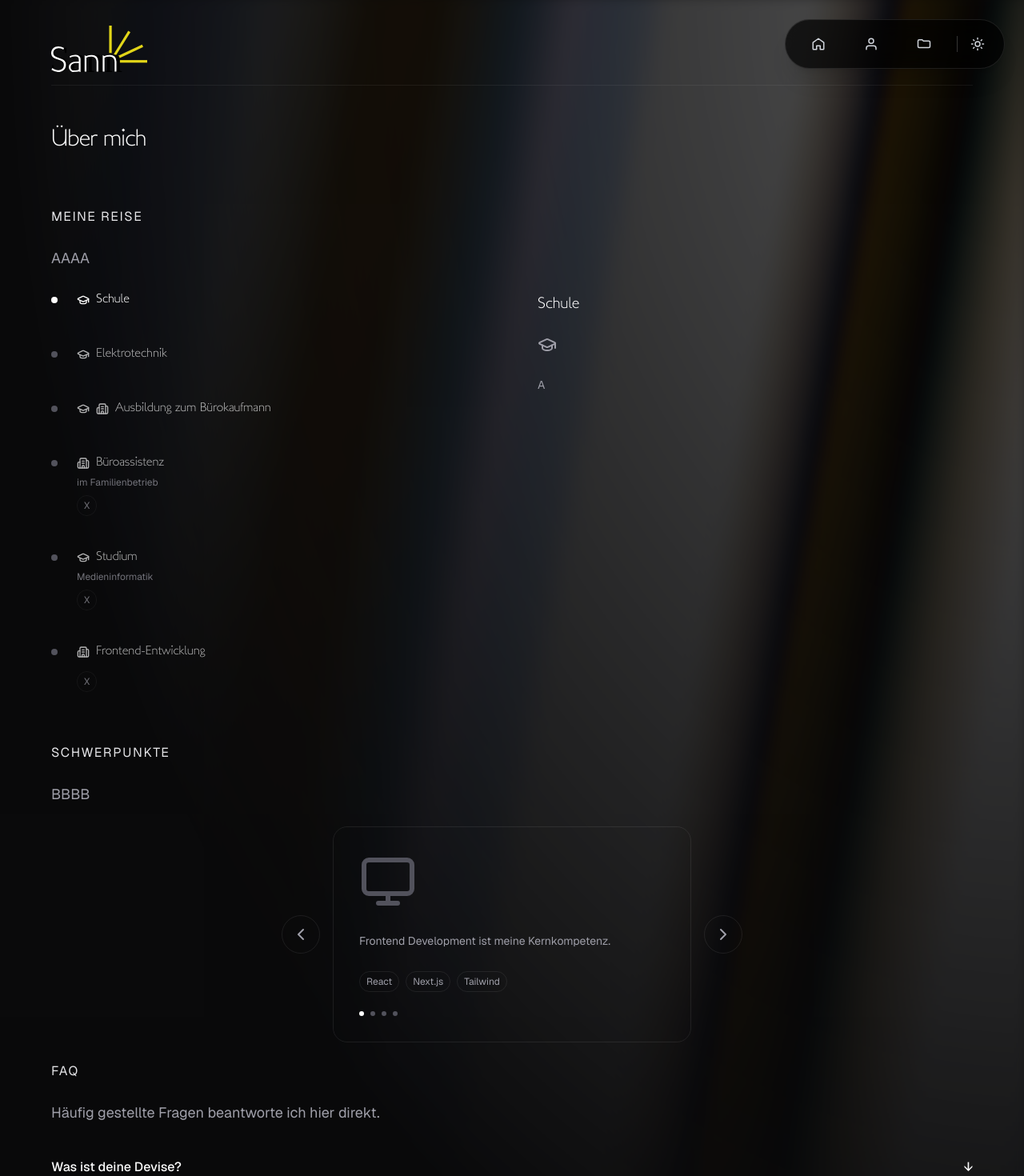
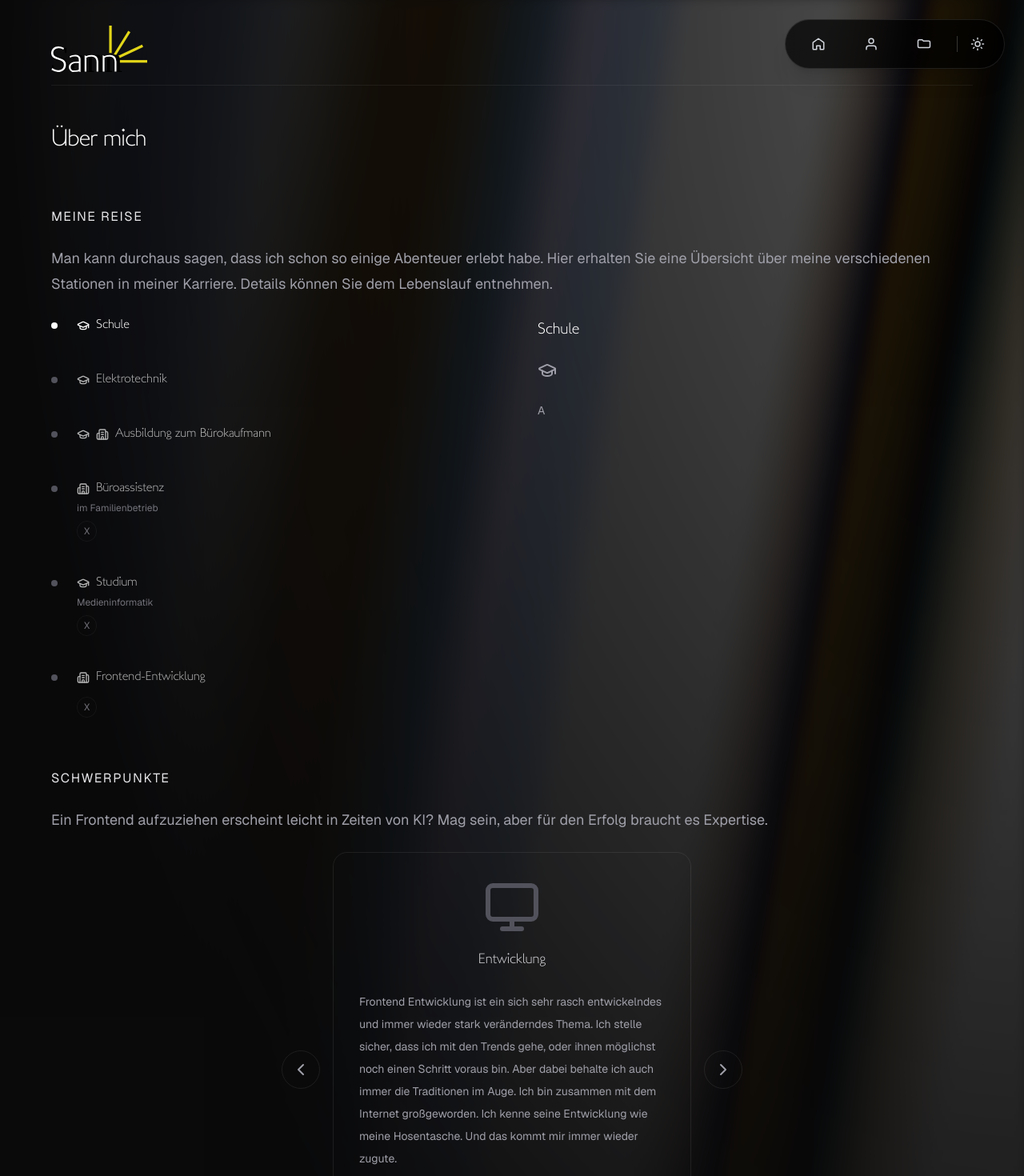
Before and after one commit to crpgproductions/sann-showcase, a Next.js app: page /about in a window 1280 px wide. Shown: the top 1470 px of the page at 80% size. Built offline with nearby package versions, Linux system fonts and the light colour scheme; a web font is replaced by a local one.

Commit message:
feat: add title to slideshow | chore: fill about page with more content

```diff
--- a/app/about/page.tsx
+++ b/app/about/page.tsx
@@ -57,17 +57,18 @@ export default function About() {
       title: "Was ist deine Devise?",
       content: <>
         <p>&quot;Reden ist Silber, <span className="line-through">schweigen</span> zeigen ist Gold.&quot;</p>
-        <p>So, oder ähnlich. Ich denke, die beste Möglichkeit etwas zu beweisen ist einfach zu zeigen was man kann.</p>
+        <p className="mt-4">So, oder ähnlich. Ich denke, die beste Möglichkeit etwas zu beweisen ist einfach zu zeigen was man kann.</p>
       </>
     },
     {
       title: "Was sind deine Spezialgebiete?",
       content: <>
-        <p>Dies hier ist mein Spezialgebiet. Frontend. Dazu gehören <span className="font-semibold">Planung, technischer Aufbau, Testing, Wartung</span>.</p>
-        <p className="mt-4">Quality Assurance. <span className="font-semibold">Unit Tests, Integration Tests, etc.</span></p>
-        <p className="mt-4">Doch ein Datenbanktechnik, Backend, Design</p>
-        <p className="mt-4">Psychologie</p>
-        <p className="mt-4">Handicap = Vorteil (eigene Umstände)</p>
+        <p>Dies hier ist mein Spezialgebiet. Frontend. Dazu gehören <span className="font-semibold">Planung, technischer Aufbau, Testing, Wartung</span>, aber noch vieles mehr. Siehe Slideshow oben.</p>
+        <p className="mt-4">Ich habe auch ein breites Know-How im Bereich Quality Assurance und war eine Zeit lang als
+          QA-Manager aktiv.</p>
+        <p className="mt-4">Datenbanktechnik und Arbeiten am Backend sind etwas, das trotz Schwerpunkt auf das Frontend immer wieder dazugehören. Einer Karriere als Fullstack-Entwickler bin ich nicht abgeneigt.</p>
+        <p className="mt-4">Was ich aber noch highlighten möchte ist das Thema <span className="font-semibold">Psychologie</span>. Ich bekomme oft gesagt, dass ich ein umfassendes Wissen über das menschliche
+        Verhalten und Denkprozesse hätte. Und das bestätigt sich auch.</p>
       </>
     },
     {
@@ -79,7 +80,7 @@ export default function About() {
     {
       title: "Wo siehst du dich in der Zukunft?",
       content: <>
-        <p className="mt-4">Das kann natürlich nur die Zeit selbst zeigen. Im Großen und Ganzen fühle ich mich in dieser Sparte aber sehr gut aufgehoben. Ich werde mich hier auf jeden Fall noch vertiefen, und
+        <p>Das kann natürlich nur die Zeit selbst zeigen. Im Großen und Ganzen fühle ich mich in dieser Sparte aber sehr gut aufgehoben. Ich werde mich hier auf jeden Fall noch vertiefen, und
           definitiv noch in den Bereichen Design, Full Stack, und KI weiter eintauchen, sowie moderne Webstandards an sich.
         </p>
       </>
@@ -87,7 +88,7 @@ export default function About() {
     {
       title: "Wie stehst du KI gegenüber?",
       content: <>
-        <p className="mt-4">Im Großen und Ganzen sehr positiv. Aber sie sollte ein Werkzeug sein, das unterstützt und assistiert, nicht generiert.
+        <p>Im Großen und Ganzen sehr positiv. Aber sie sollte ein Werkzeug sein, das unterstützt und assistiert, nicht generiert.
           Meine Arbeitsweise hat sich seit dem Aufkommen von KI sehr geändert. Ich bin deutlich effizienter geworden, sowohl was Planung, Programmierung und Überprüfung angeht, aber auch KI selbst.</p>
         <p className="mt-4">Der Job des Frontend-Entwicklers bleibt unerlässlich. Trotz KI braucht es immer noch eine Person, die versteht, wie das Web und die Technologien dahinter funktionieren - und natürlich
           auch, wie man KI selbst möglichst effizient einsetzt. Nur so lassen sich Projekte robust und vernünftig aufbaut.
@@ -104,25 +105,34 @@ export default function About() {
 
   const focal = [
     {
+      title: "Entwicklung",
       iconName: "Monitor",
-      text: "Frontend Development ist meine Kernkompetenz.",
-      tags: ["React", "Next.js", "Tailwind"],
+      text: `Frontend Entwicklung ist ein sich sehr rasch entwickelndes und immer wieder stark veränderndes Thema. Ich stelle sicher, dass ich mit den Trends gehe, oder ihnen möglichst noch einen
+      Schritt voraus bin. Aber dabei behalte ich auch immer die Traditionen im Auge. Ich bin zusammen mit dem Internet großgeworden. Ich kenne seine Entwicklung wie meine Hosentasche. Und das kommt mir
+      immer wieder zugute.`,
+      tags: ["Web-Frameworks", "Softwarearchitektur", "Best Practices", "KI richtig nutzen"],
     },
     {
+      title: "Testing",
       iconName: "FlaskConical",
-      text: "Testing ist kein Afterthought.",
-      tags: ["Vitest", "Playwright"],
+      text: `Testing ist weit mehr als nur sicherzustellen, dass der Code läuft. Sicherheit, Geschwindigkeit, prüfen des Designs sowie der stetige Kontrolle aller gegebenen Anforderungen
+      in beliebiger Version gehören dazu.`,
+      tags: ["Sauberer Code", "Sicherheit", "Performance", "Accessibility"],
     },
     {
-      iconName: "Brain",
-      text: "Psychologie fließt in jede UX-Entscheidung ein.",
-      tags: ["UX", "Cognitive Load"],
+      title: "Planung",
+      iconName: "Gauge",
+      text: `Von der ersten Idee, bis zur Wartung und später potentiellen Überarbeitung. Ich baue Frontends so, dass sie robust sind und den aktuellen Anforderungen entsprechen, aber
+      auch so dynamisch, dass sie sich jederzeit leicht wieder überarbeiten lassen.`,
+      tags: ["End-to-End-Organisation", "Aufwandskalkulation"],
     },
     {
-      iconName: "Gauge",
-      text: "Performance ist ein Feature.",
-      tags: ["Core Web Vitals", "Lighthouse"],
-    },
+      title: "Psychologie & Design",
+      iconName: "Brain",
+      text: `Ich erkunde gerne die menschliche Natur und verstehe gut, was ein Nutzer erwartet. Ich weiß auch, wie unterschiedlich und manchmal auch ungeduldig Nutzer sein können. Das sehe
+      ich als eine Herausforderung, die ich immer wieder gerne annehme.`,
+      tags: ["UX", "Cognitive Load", "Erwartungshaltungen", "Impressionen"],
+    }
   ];
 
   return (
@@ -130,10 +140,11 @@ export default function About() {
 
       <Headline title={"Über mich"}  />
 
-      <SectionBlock title={"Meine Reise"} children={<>AAAA</>} className="mt-16 "/>
+      <SectionBlock title={"Meine Reise"} children={<>Man kann durchaus sagen, dass ich schon so einige Abenteuer erlebt habe. Hier erhalten Sie eine Übersicht über meine verschiedenen Stationen
+        in meiner Karriere. Details können Sie dem Lebenslauf entnehmen.</>} className="mt-16 "/>
       <Timeline items={journey} />
 
-      <SectionBlock title={"Schwerpunkte"} children={<>BBBB</>} className="mt-6" />
+      <SectionBlock title={"Schwerpunkte"} children={<>Ein Frontend aufzuziehen erscheint leicht in Zeiten von KI? Mag sein, aber für den Erfolg braucht es Expertise.</>} className="mt-6" />
       <FocalSlideshow items={focal} />
 
 
--- a/app/components/Accordion.tsx
+++ b/app/components/Accordion.tsx
@@ -21,7 +21,7 @@ export default function Accordion({ items }: AccordionProps) {
               ↓
             </span>
           </Trigger>
-          <Content className="w-full overflow-hidden text-sm text-zinc-500 dark:text-zinc-400 data-[state=open]:animate-slideDown data-[state=closed]:animate-slideUp">
+          <Content className="w-full overflow-hidden text-zinc-500 dark:text-zinc-400 data-[state=open]:animate-slideDown data-[state=closed]:animate-slideUp">
             <div className="pb-4">{item.content}</div>
           </Content>
         </Item>
--- a/app/components/FocalSlideshow.tsx
+++ b/app/components/FocalSlideshow.tsx
@@ -11,6 +11,7 @@ const iconMap: Record<string, LucideIcon> = {
 
 interface FocalItem {
     iconName: string;
+    title: string;
     text?: string;
     tags?: string[];
 }
@@ -69,7 +70,18 @@ export default function FocalSlideshow({ items }: FocalSlideshowProps) {
                     transition: "opacity 200ms ease, transform 200ms ease",
                 }}
             >
-                {Icon && <Icon size={72} className="text-zinc-300 dark:text-zinc-600" />}
+                <div className="w-full flex flex-col items-center justify-center gap-4">
+                    {Icon && (
+                        <Icon
+                            size={72}
+                            className="text-zinc-300 dark:text-zinc-600"
+                        />
+                    )}
+
+                    <h3 className="text-lg font-medium text-zinc-700 dark:text-zinc-300">
+                        {activeItem.title}
+                    </h3>
+                </div>
                 {activeItem.text && (
                     <p className="text-sm text-zinc-500 dark:text-zinc-400 leading-7">
                         {activeItem.text}
```
